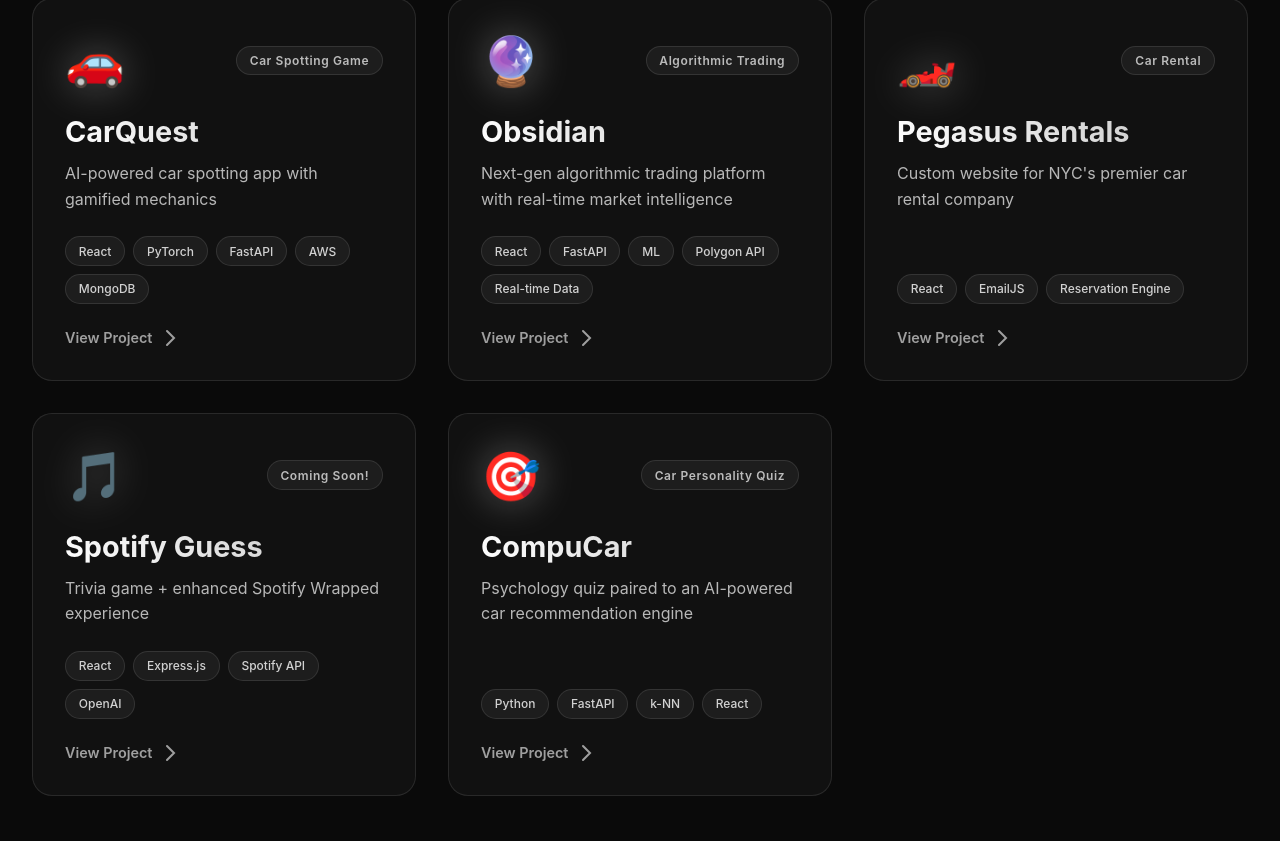
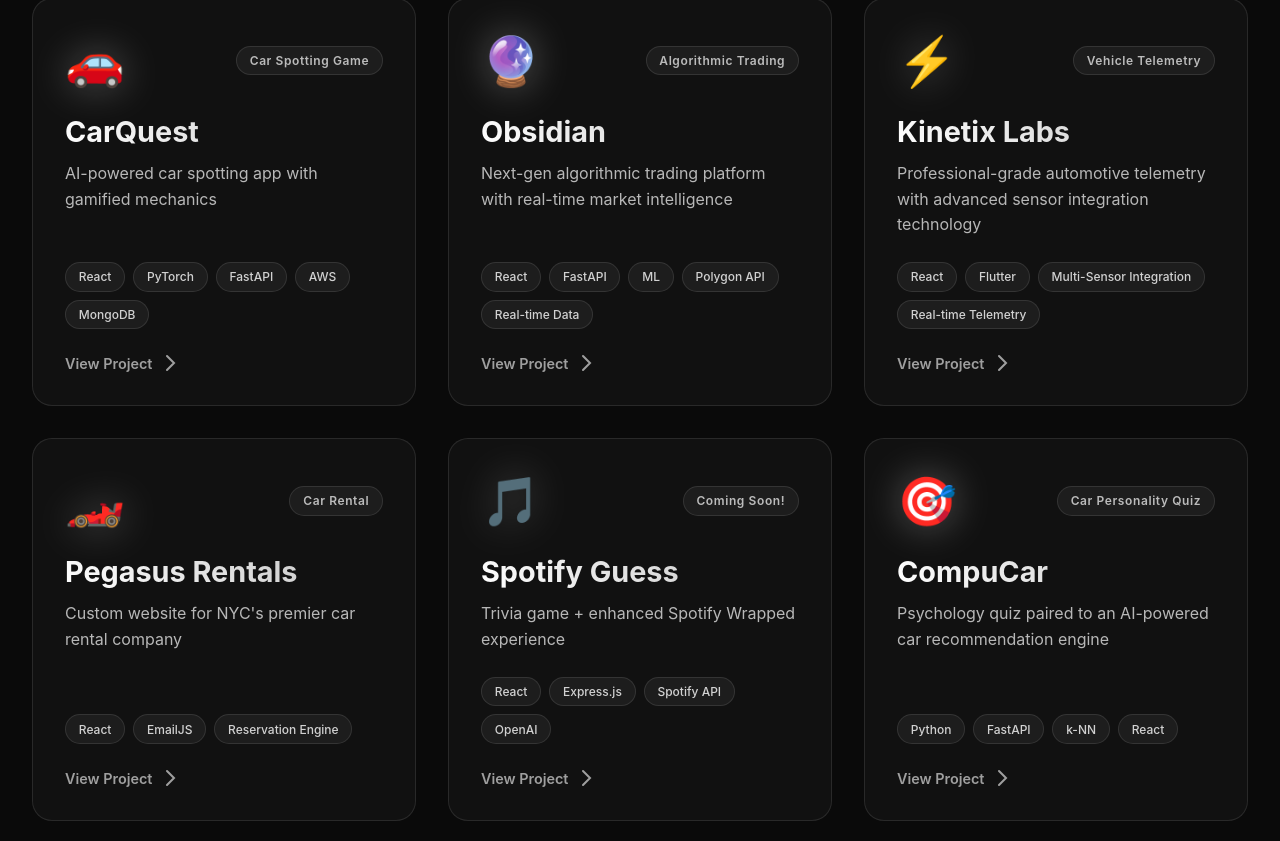
Before and after one commit to danieldeda2/portfolio, a React (Create React App) app: page / in a window 1280 px wide. Shown: the part 1079-1920 px from the top of the page. Built offline with nearby package versions, Linux system fonts and the light colour scheme.

Commit message:
added kinetix labs :D

```diff
--- a/src/Components/Home.jsx
+++ b/src/Components/Home.jsx
@@ -38,6 +38,14 @@
       link: 'https://obsidiantrading.net',
       stats: 'Algorithmic Trading',
       tech: ['React', 'FastAPI', 'ML', 'Polygon API', 'Real-time Data']
+    },
+    {
+      icon: '⚡',
+      name: 'Kinetix Labs',
+      description: 'Professional-grade automotive telemetry with advanced sensor integration technology',
+      link: 'https://kinetix-labs.com',
+      stats: 'Vehicle Telemetry',
+      tech: ['React', 'Flutter', 'Multi-Sensor Integration', 'Real-time Telemetry']
     },
     {
       icon: '🏎️',
```
